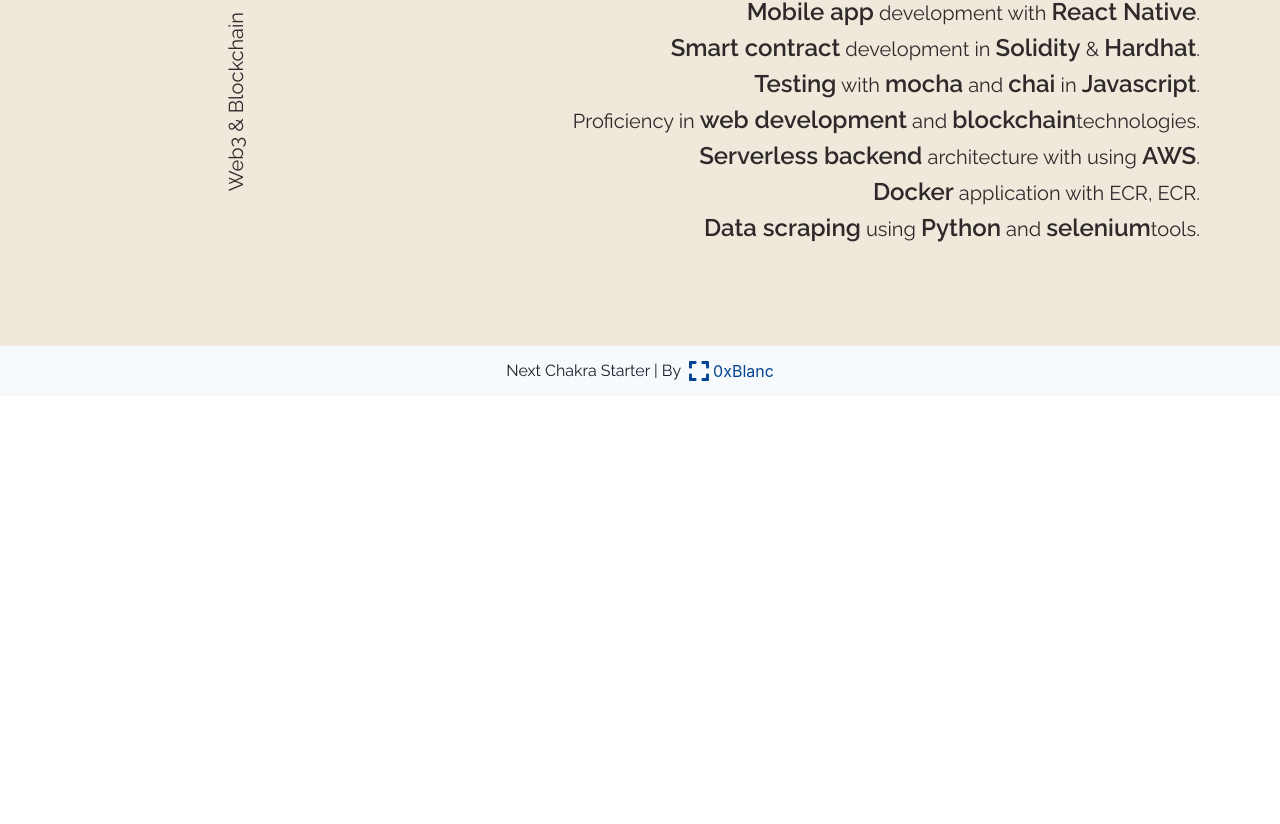
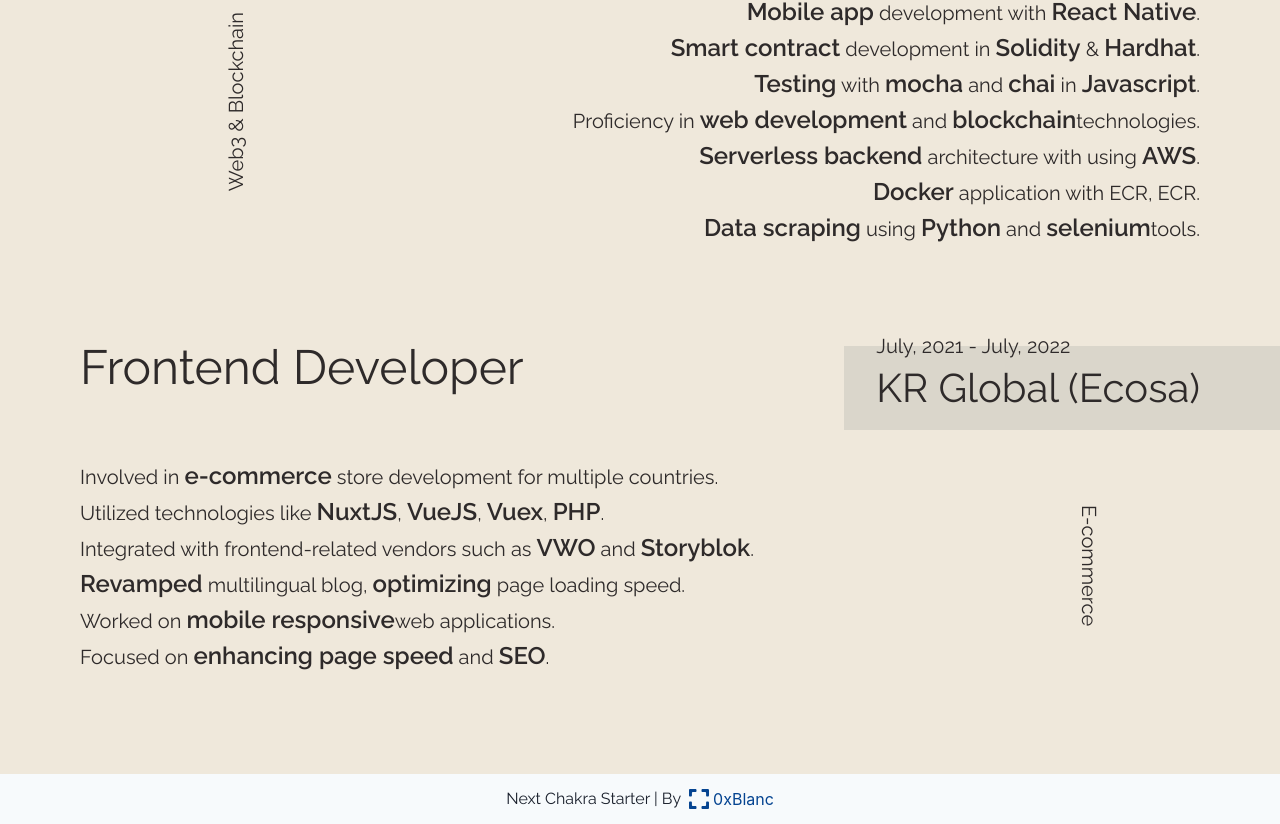
Before and after one commit to sennett-lau/sennett-lau, a Next.js app: page / in a window 1280 px wide. Shown: the part 3444-4268 px from the top of the page. Before the commit the page ends 3840 px from the top, so only its background shows below. Built offline with nearby package versions, Linux system fonts and the light colour scheme; a web font is replaced by a local one.

Commit message:
added third experience item

```diff
--- /dev/null
+++ b/src/component/index/IndexExprience/IndexExperienceKRGlobal.tsx
@@ -0,0 +1,82 @@
+import Highlight from '@/component/common/Highlight'
+import { Text } from '@chakra-ui/react'
+import IndexExperienceItem from './IndexExperienceItem'
+
+const IndexExperienceKRGlobal = () => {
+  return (
+    <IndexExperienceItem
+      title={'Frontend Developer'}
+      date={'July, 2021 - July, 2022'}
+      company={'KR Global (Ecosa)'}
+      industry={'E-commerce'}
+    >
+      <Text>
+        Involved in{' '}
+        <Highlight fontSize={'24px'} fontWeight={'semibold'}>
+          e-commerce
+        </Highlight>{' '}
+        store development for multiple countries.
+      </Text>
+      <Text>
+        Utilized technologies like{' '}
+        <Highlight fontSize={'24px'} fontWeight={'semibold'}>
+          NuxtJS
+        </Highlight>
+        ,{' '}
+        <Highlight fontSize={'24px'} fontWeight={'semibold'}>
+          VueJS
+        </Highlight>
+        ,{' '}
+        <Highlight fontSize={'24px'} fontWeight={'semibold'}>
+          Vuex
+        </Highlight>
+        ,{' '}
+        <Highlight fontSize={'24px'} fontWeight={'semibold'}>
+          PHP
+        </Highlight>
+        .
+      </Text>
+      <Text>
+        Integrated with frontend-related vendors such as{' '}
+        <Highlight fontSize={'24px'} fontWeight={'semibold'}>
+          VWO
+        </Highlight>{' '}
+        and{' '}
+        <Highlight fontSize={'24px'} fontWeight={'semibold'}>
+          Storyblok
+        </Highlight>
+        .
+      </Text>
+      <Text>
+        <Highlight fontSize={'24px'} fontWeight={'semibold'}>
+          Revamped
+        </Highlight>{' '}
+        multilingual blog,{' '}
+        <Highlight fontSize={'24px'} fontWeight={'semibold'}>
+          optimizing
+        </Highlight>{' '}
+        page loading speed.
+      </Text>
+      <Text>
+        Worked on{' '}
+        <Highlight fontSize={'24px'} fontWeight={'semibold'}>
+          mobile responsive
+        </Highlight>
+        web applications.
+      </Text>
+      <Text>
+        Focused on{' '}
+        <Highlight fontSize={'24px'} fontWeight={'semibold'}>
+          enhancing page speed
+        </Highlight>{' '}
+        and{' '}
+        <Highlight fontSize={'24px'} fontWeight={'semibold'}>
+          SEO
+        </Highlight>
+        .
+      </Text>
+    </IndexExperienceItem>
+  )
+}
+
+export default IndexExperienceKRGlobal
--- a/src/component/index/IndexExprience/IndexExprience.tsx
+++ b/src/component/index/IndexExprience/IndexExprience.tsx
@@ -1,6 +1,7 @@
 import { Flex, Image, Text } from '@chakra-ui/react'
 import IndexExperienceQookia from './IndexExperienceQookia'
 import IndexExperienceOzaru from './IndexExperienceOzaru'
+import IndexExperienceKRGlobal from './IndexExperienceKRGlobal'
 
 const IndexExperience = () => {
   return (
@@ -26,6 +27,7 @@ const IndexExperience = () => {
         </Flex>
         <IndexExperienceQookia />
         <IndexExperienceOzaru />
+        <IndexExperienceKRGlobal />
       </Flex>
     </Flex>
   )
```
